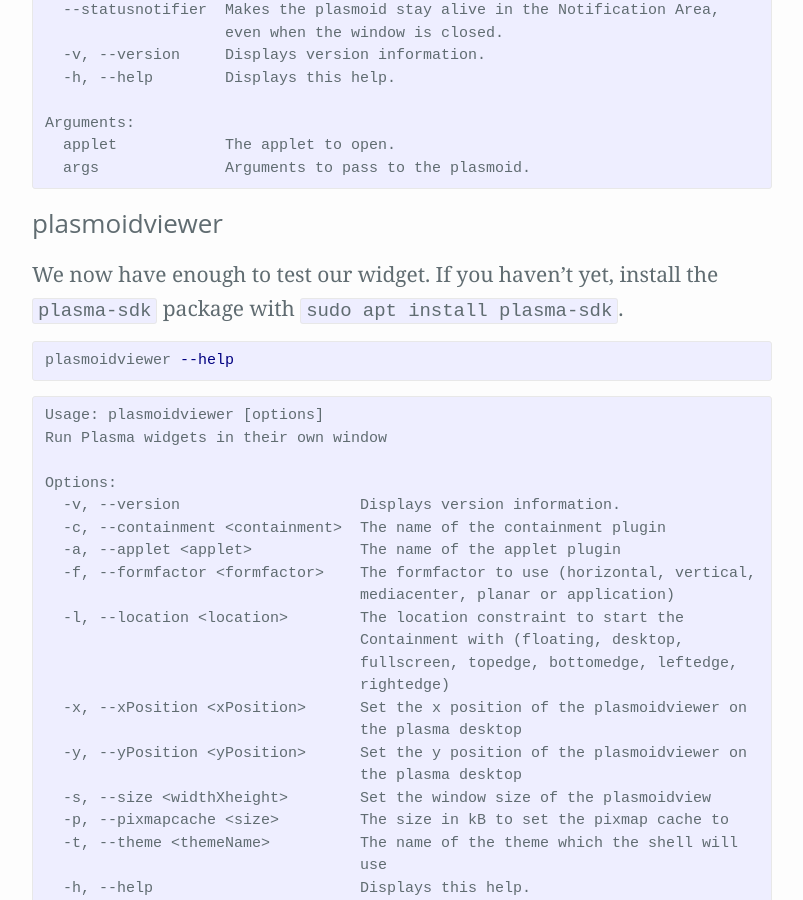
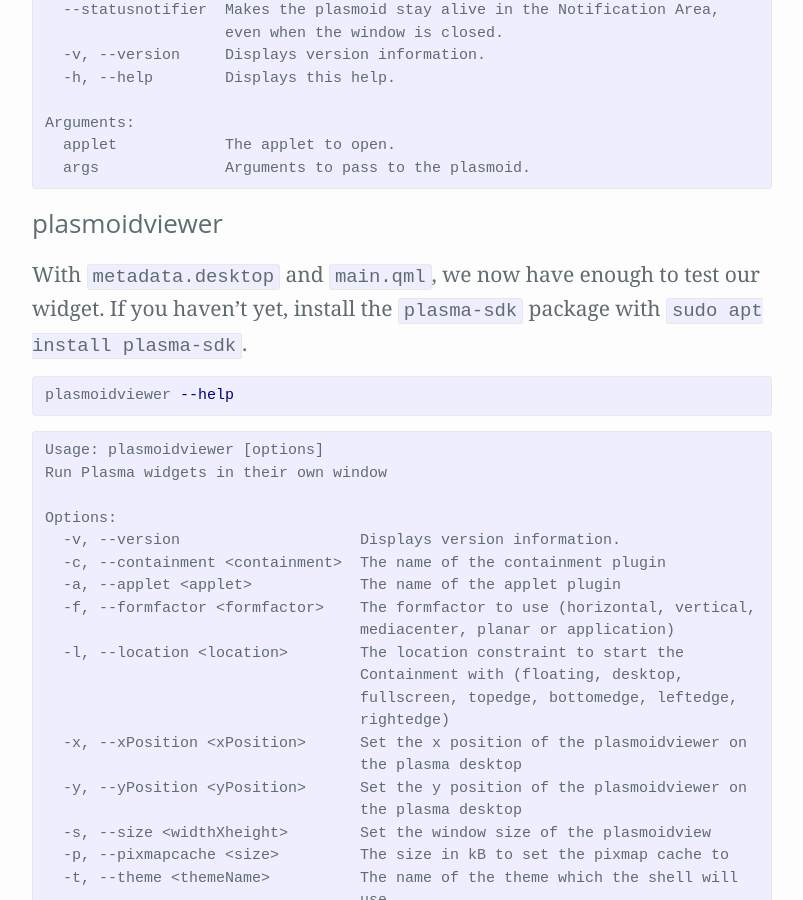
Before and after one commit to Zren/zren.github.io, a Jekyll site: the page built from kde_docs/widget-Testing.md, in a window 1280 px wide and 900 px high, scrolled down 1046 px. Shown: the whole window, without its empty margins (238-1041 px from the left). Built offline with Jekyll 4.4.1, drawn with Linux system fonts in a browser that asks for light colours; our own code applies the rules of GitHub Pages for plain Markdown files.

Commit message:
Fix word flow.

```diff
--- a/kde_docs/widget-Testing.md
+++ b/kde_docs/widget-Testing.md
@@ -42,7 +42,7 @@
 
 {% capture label %}plasmoidviewer{% endcapture %}
 {% capture sectionLeft %}
-We now have enough to test our widget. If you haven't yet, install the `plasma-sdk` package with `sudo apt install plasma-sdk`.
+With `metadata.desktop` and `main.qml`, we now have enough to test our widget. If you haven't yet, install the `plasma-sdk` package with `sudo apt install plasma-sdk`.
 {% endcapture %}{% capture sectionRight %}
 
 {% highlight bash %}
```
